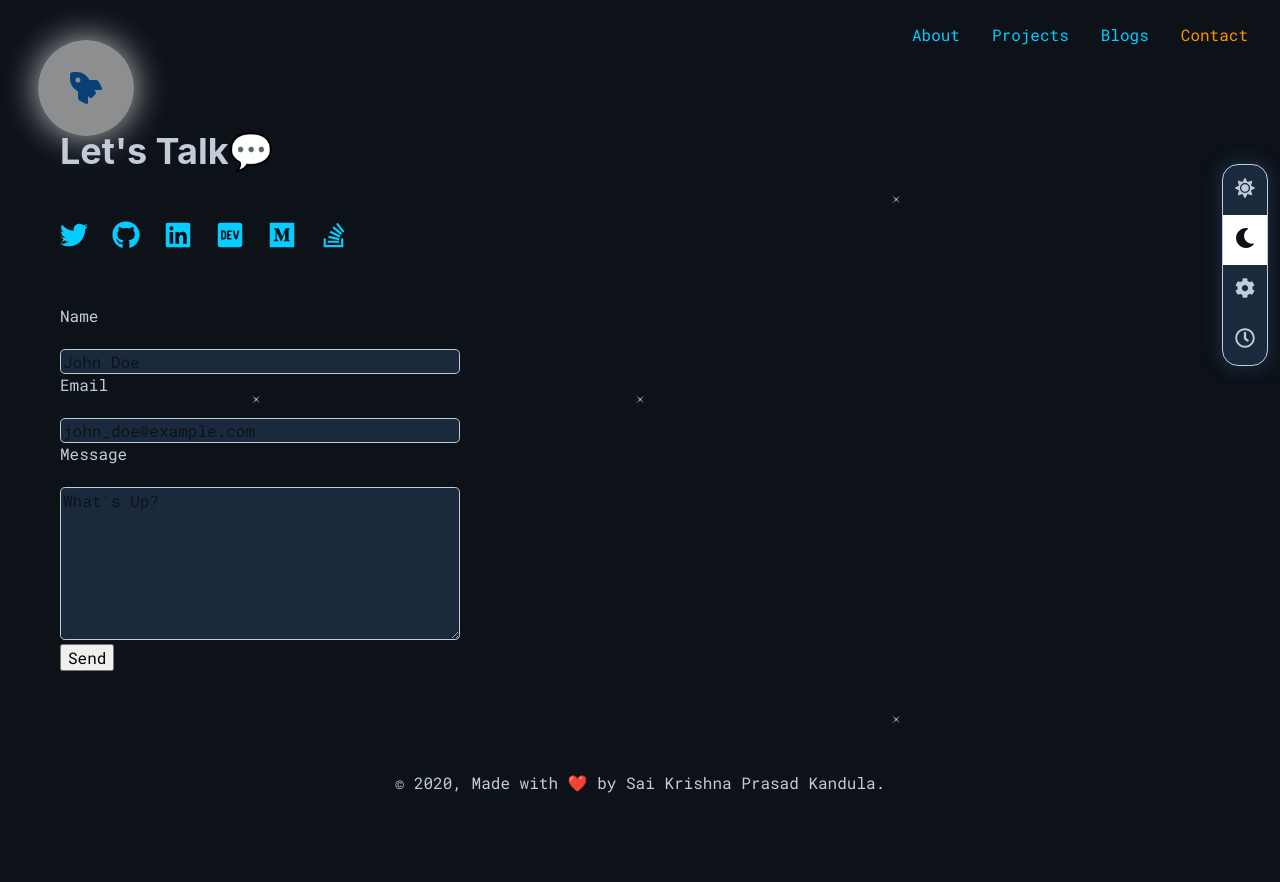
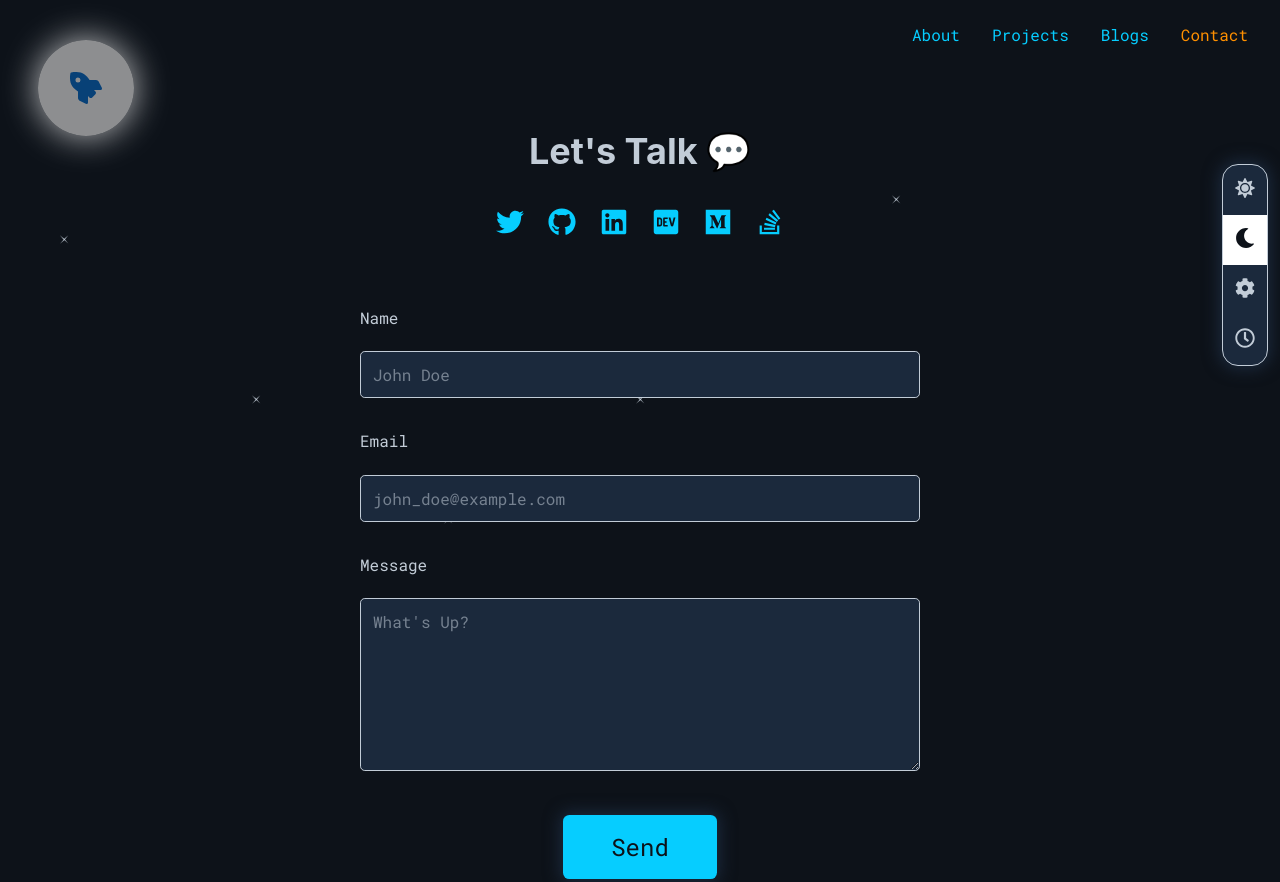
Before and after one commit to KRRISH96/saikrishna.dev, a Gatsby site: page /contact in a window 1280 px wide. Shown: the top 882 px of the page. Before the commit the page ends 832 px from the top, so only its background shows below. Built offline with nearby package versions, Linux system fonts and the light colour scheme; Gatsby itself is replaced by a stand-in of ours.

Commit message:
fix styles and format

```diff
--- a/src/components/contact/index.scss
+++ b/src/components/contact/index.scss
@@ -1,22 +1,34 @@
 @import '../mixins';
 
 .contact-form {
-  .form-elements-container {
-    display: flex;
-    flex-direction: column;
-    @include break-point-down(tablet-landscape) {
-      align-items: center;
+  margin: 0 0 var(--s-3);
+  width: 100%;
+  display: flex;
+  flex-direction: column;
+  align-items: center;
+  .form-label {
+    width: inherit;
+    margin: var(--s-1) 0;
+    @include break-point-up(phone-only) {
+      width: 35rem;
+    }
+    .form-input {
+      width: inherit;
+      background-color: var(--bg-secondary);
+      color: var(--color);
+      border: 0.5px solid var(--color);
+      border-radius: 0.3rem;
+      padding: var(--s-0_75);
     }
   }
-  margin: var(--s-3) 0;
-  .form-label {
-    margin: var(--s-1) 0;
-  }
-  .form-input {
-    background-color: var(--bg-secondary);
-    border: 1px solid var(--color);
-    border-radius: 0.3rem;
-    width: 100%;
-    max-width: 25rem;
+  .submit-button {
+    padding: var(--s-1) var(--s-3);
+    margin: var(--s-1_5);
+    background-color: var(--link);
+    color: var(--color-invert);
+    box-shadow: var(--shadow);
+    border: none;
+    font-size: var(--font-24);
+    border-radius: 0.4rem;
   }
 }
--- a/src/components/main.scss
+++ b/src/components/main.scss
@@ -347,8 +347,9 @@ blockquote, .banner {
 .contact-page {
   display: flex;
   flex-direction: column;
-  @include break-point-down(tablet-landscape) {
-    align-items: center;
+  align-items: center;
+  .page-title {
+    flex-direction: column;
   }
   .profile-links {
     margin: var(--s-2) 0;
--- a/src/pages/contact.jsx
+++ b/src/pages/contact.jsx
@@ -19,10 +19,10 @@ const ContactPage = () => (
     <SEO title="Contact" />
     <div className="contact-page">
       <h1 className="page-title">
-        Let's Talk
-        <Emoji label="Speech Balloon" emoji={" 💬 "} />
-      </h1>
-      <div className="contact-container">
+        <span>
+          Let's Talk
+          <Emoji label="Speech Balloon" emoji={" 💬 "} />
+        </span>
         <div className="profile-links">
           <ExternalLink href={PROFILE_LINKS.twitter}>
             <FaTwitter />
@@ -43,8 +43,8 @@ const ContactPage = () => (
             <FaStackOverflow />
           </ExternalLink>
         </div>
-        <ContactForm />
-      </div>
+      </h1>
+      <ContactForm />
     </div>
   </Layout>
 );
```
